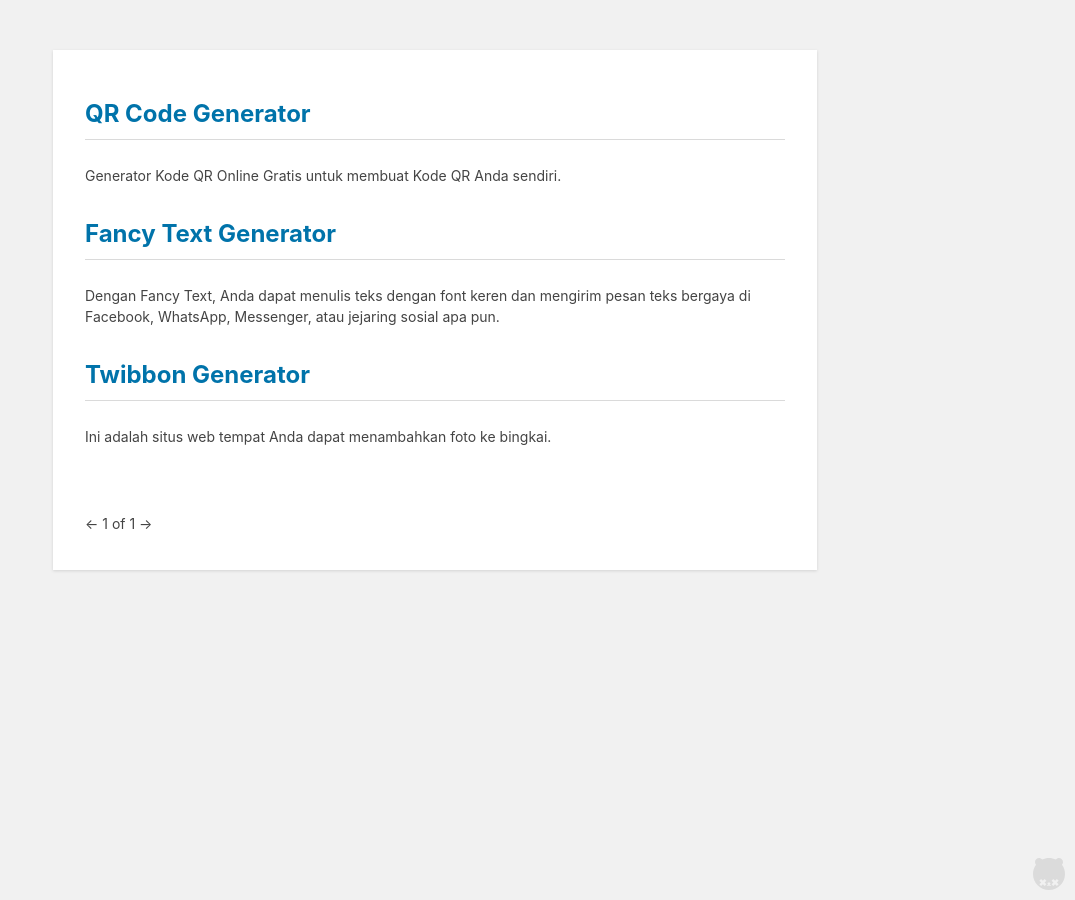
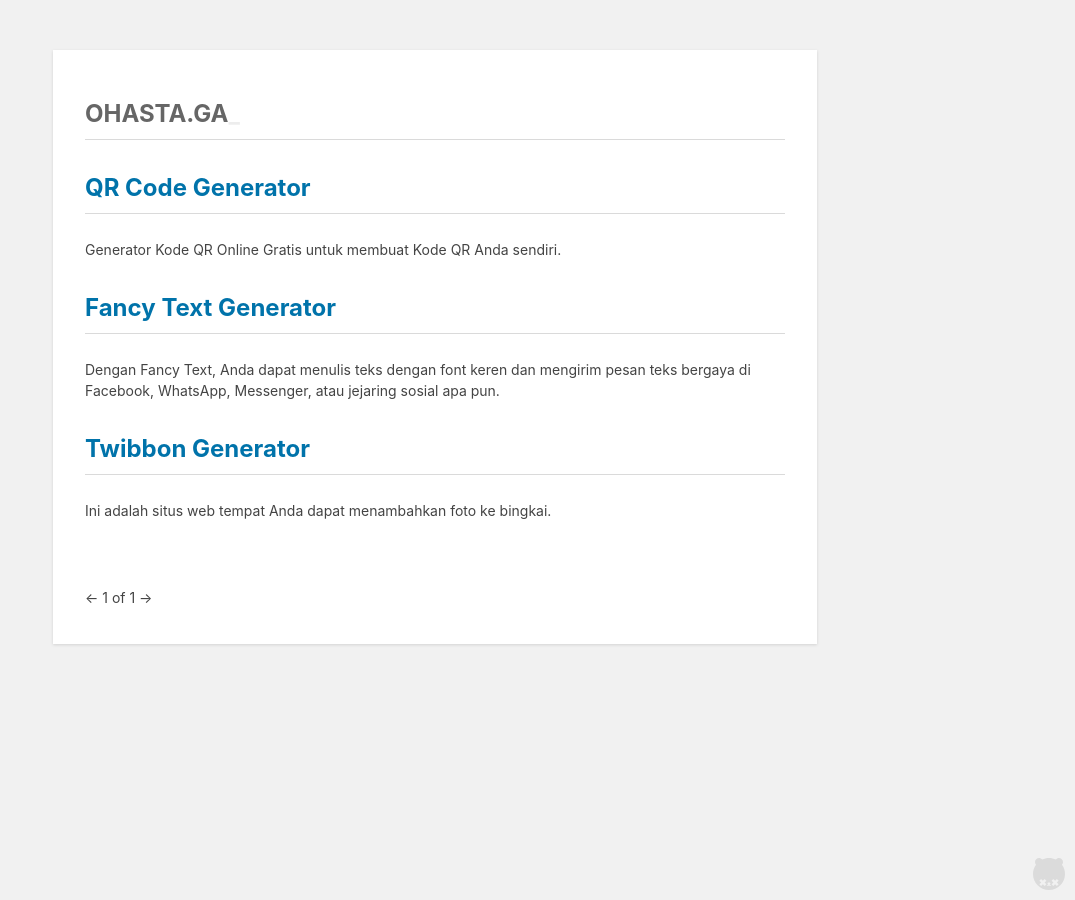
Before and after one commit to susahcebok/blog, a Jekyll site: the page built from index.html, in a window 1280 px wide. Shown: the whole page, without its empty margins (205-1280 px from the left). Built offline with Jekyll 4.4.1, drawn with Linux system fonts in a browser that asks for light colours; nearby versions of some CDN libraries; the list of posts is cut into pages by our own code.

Commit message:
Update default.html

```diff
--- a/_layouts/default.html
+++ b/_layouts/default.html
@@ -30,8 +30,9 @@
 
 <body id="oh-astaga">
 <div class="ohasta-ga">
+<h1>OHASTA.GA<span class='blinker'>_</span></h1>
 
-    {{ content }}
+{{ content }}
 
 <!-- bearror logo ✖ᴥ✖ -->
 <a href="https://www.facebook.com/bungferry.wa">
```
